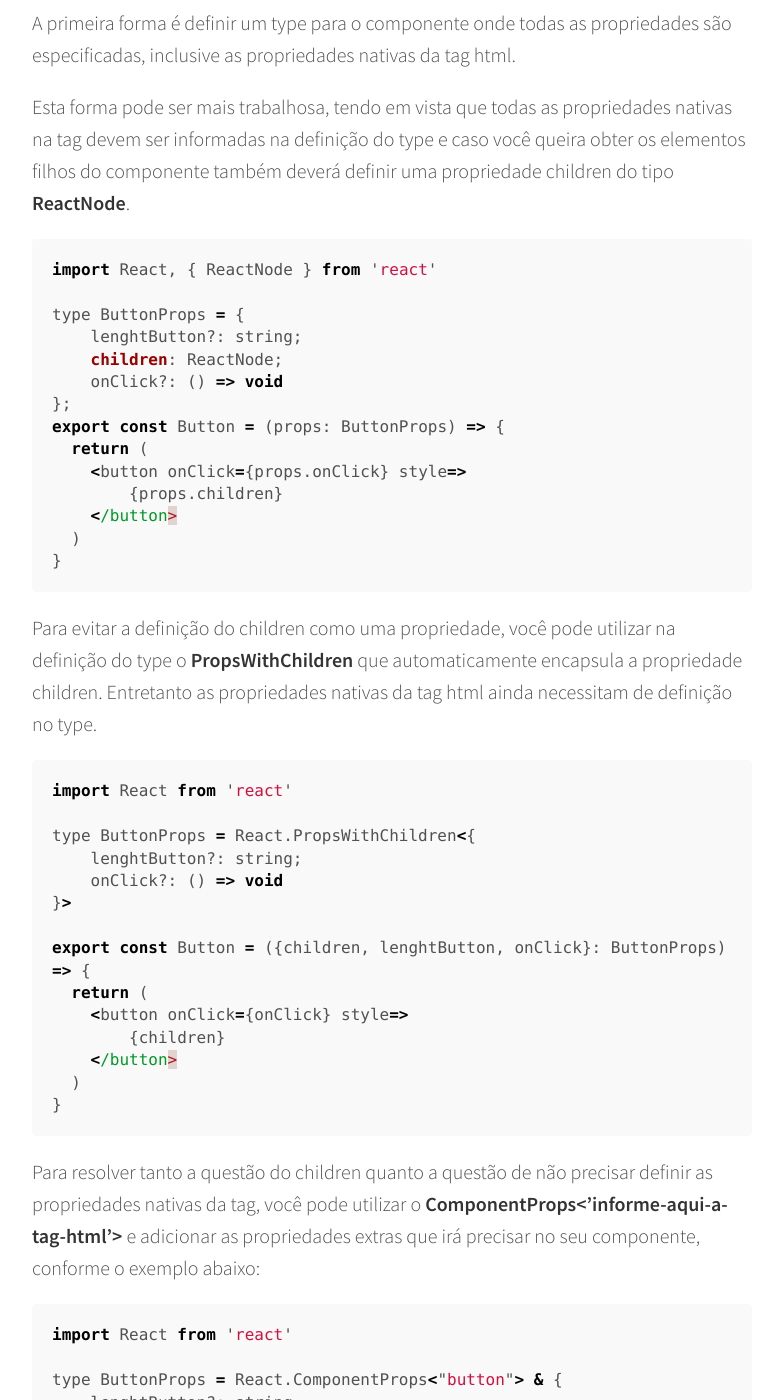
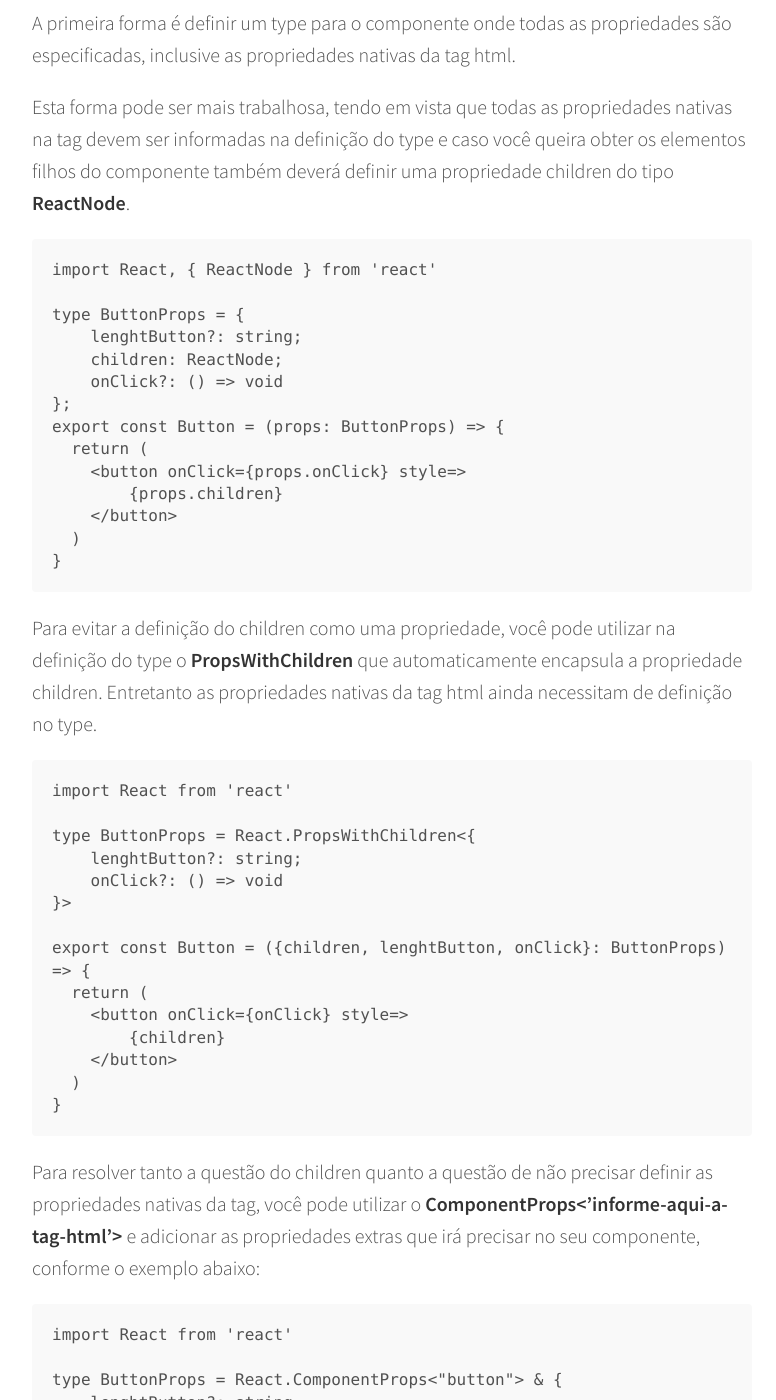
Before and after one commit to paulodutra/paulodutra.github.io, a Jekyll site: the page built from _posts/2023-08-17-3-formas-de-criar-componente-de-button-utilizando-react-com-typescript.md, in a window 1280 px wide and 1400 px high, scrolled down 513 px. Shown: the whole window, without its empty margins (248-1024 px from the left). Built offline with Jekyll 4.4.1, drawn with Linux system fonts in a browser that asks for light colours; comment, search, counter and statistics services are not loaded; some of the changed text lies outside the part shown.

Commit message:
Update 2023-08-17-3-formas-de-criar-componente-de-button-utilizando-react-com-typescript.md

````diff
--- a/_posts/2023-08-17-3-formas-de-criar-componente-de-button-utilizando-react-com-typescript.md
+++ b/_posts/2023-08-17-3-formas-de-criar-componente-de-button-utilizando-react-com-typescript.md
@@ -11,7 +11,7 @@ A primeira forma é definir um type para o componente onde todas as propriedades
 
 Esta forma pode ser mais trabalhosa, tendo em vista que todas as propriedades nativas na tag devem ser informadas na definição do type e caso você queira obter os elementos filhos do componente também deverá definir uma propriedade children do tipo **ReactNode**.
 
-```javascript
+```
 import React, { ReactNode } from 'react'
 
 type ButtonProps = {
@@ -29,7 +29,7 @@ export const Button = (props: ButtonProps) => {
 ```
 Para evitar a definição do children como uma propriedade, você pode utilizar na definição do type o **PropsWithChildren** que automaticamente encapsula a propriedade children.  Entretanto as propriedades nativas da tag html ainda necessitam de definição no type.
 
-```javascript
+```
 import React from 'react'
 
 type ButtonProps = React.PropsWithChildren<{
@@ -47,7 +47,7 @@ export const Button = ({children, lenghtButton, onClick}: ButtonProps) => {
 ```
 Para resolver tanto a questão do children quanto a questão de não precisar definir as propriedades nativas da tag, você pode utilizar o **ComponentProps<’informe-aqui-a-tag-html’>** e adicionar as propriedades extras que irá precisar no seu componente, conforme o exemplo abaixo:
 
-```javascript
+```
 import React from 'react'
 
 type ButtonProps = React.ComponentProps<"button"> & {
````
